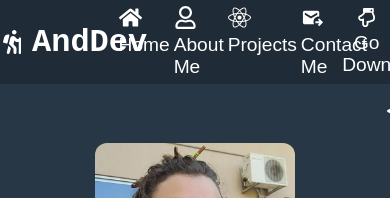
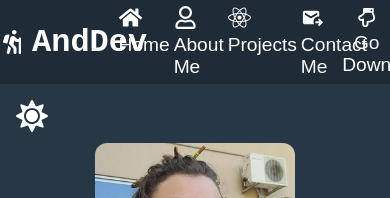
Before and after one commit to AndDev741/My-Portfolio, a React (Create React App) app: page / in a window 390 px wide. Shown: the top 198 px of the page. Built offline with nearby package versions, Linux system fonts and the light colour scheme.

Commit message:
Update ModeButton.module.css

```diff
--- a/src/Elements/ModeButton.module.css
+++ b/src/Elements/ModeButton.module.css
@@ -1,3 +1,5 @@
+
+@media screen and (min-width: 900px) {
     .floatingButton {
         position: fixed;
         font-size: 2em;
@@ -21,3 +23,30 @@
     .darkMode {
         color: white;
     }
+
+}
+
+@media screen and (max-width: 900px) {
+
+    .floatingButton {
+        position: absolute;
+        font-size: 2em;
+        width: 2em;
+        height: 2em;
+        display: flex;
+        align-items: center;
+        justify-content: center;
+        border-radius: 50%;
+        border: none;
+        background-color: transparent;
+    }
+
+    .ligthMode{
+        color: black;
+    }
+
+    .darkMode {
+        color: white;
+    }
+
+}
```
Lines whose indentation alone changed are shown as unchanged.
